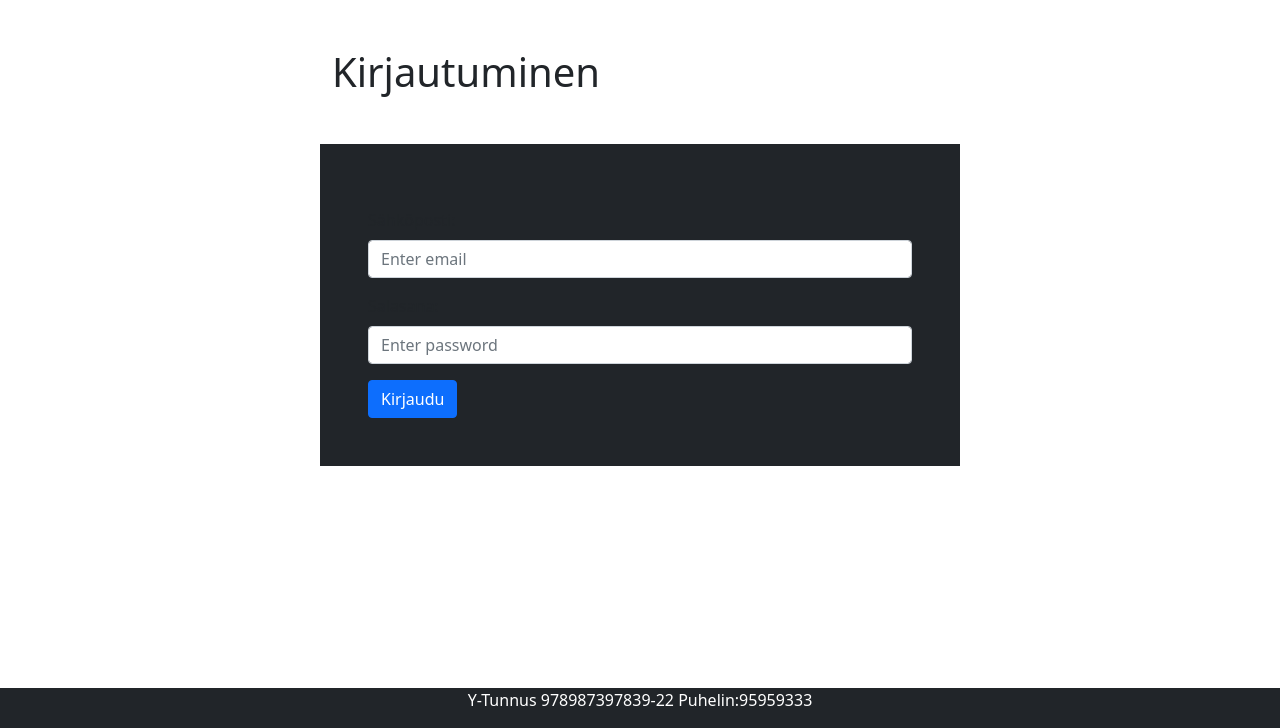
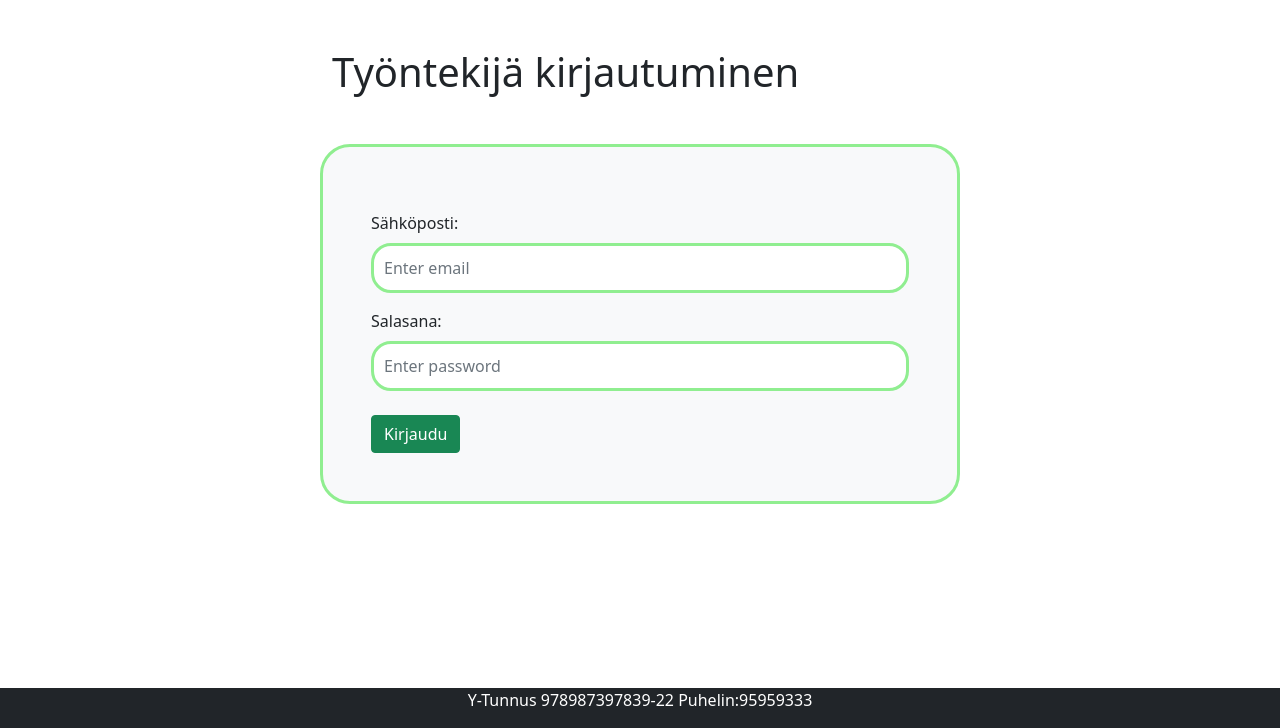
Before and after one commit to piispa24/kiinteistohuolto, a PHP site: page /kirjautuminen.php in a window 1280 px wide. Shown: the part 72-800 px from the top of the page. Run offline with PHP 8.4, Linux system fonts and the light colour scheme.

Commit message:
pari muutosta

```diff
--- /dev/null
+++ b/data.json
@@ -0,0 +1 @@
+{"auto":[]}
--- a/kirjautuminen.php
+++ b/kirjautuminen.php
@@ -50,20 +50,20 @@ if (isset($_POST['submit'])) {
 
 
 <div class="container-fluid col-sm-6 mt-5">
-<h1>Kirjautuminen</h1>
+<h1>Työntekijä kirjautuminen</h1>
 </div>
-<div class="container-fluid col-sm-6 bg-dark p-5 mt-5">
-<form method="post" action="">
+<div id="kirjautuminenBg" class="container-fluid bg-light col-sm-6 p-5 mt-5">
+    <form medhod="POST" action="">
     <div class="mb-3 mt-3">
         <label for="email" class="form-label">Sähköposti:</label>
-        <input type="email" class="form-control" id="email" placeholder="Enter email" name="email">
+        <input type="email" class="form-control" id="kirjautuminenEmail" placeholder="Enter email" name="email">
     </div>
-    <div class="mb-3">
-        <label for="pwd" class="form-label">Salasana:</label>
-        <input type="password" class="form-control" id="pwd" placeholder="Enter password" name="password">
+    <div class="mb-4">
+        <label for="password" class="form-label">Salasana:</label>
+        <input type="password" class="form-control" id="kirjautuminenPsw" placeholder="Enter password" name="password">
     </div>
-
-    <button type="submit" class="btn btn-primary">Kirjaudu</button>
+        <button type="submit" class="btn btn-success">Kirjaudu</button>
     </form>
 </div>
+
 <?php require "footer.php"; ?>
--- a/testikirjautuminen.php
+++ b/testikirjautuminen.php
@@ -4,14 +4,14 @@
 <h1>Työntekijä kirjautuminen</h1>
 </div>
 <div id="kirjautuminenBg" class="container-fluid bg-light col-sm-6 p-5 mt-5">
-    <form action="###">
+    <form medhod="POST" action="###">
     <div class="mb-3 mt-3">
         <label for="email" class="form-label">Sähköposti:</label>
         <input type="email" class="form-control" id="kirjautuminenEmail" placeholder="Enter email" name="email">
     </div>
     <div class="mb-4">
-        <label for="pwd" class="form-label">Salasana:</label>
-        <input type="password" class="form-control" id="kirjautuminenPsw" placeholder="Enter password" name="pswd">
+        <label for="password" class="form-label">Salasana:</label>
+        <input type="password" class="form-control" id="kirjautuminenPsw" placeholder="Enter password" name="password">
     </div>
         <button type="submit" class="btn btn-success">Kirjaudu</button>
     </form>
```
Also changed, not shown: listaus.php (added, +28 -0 lines).
